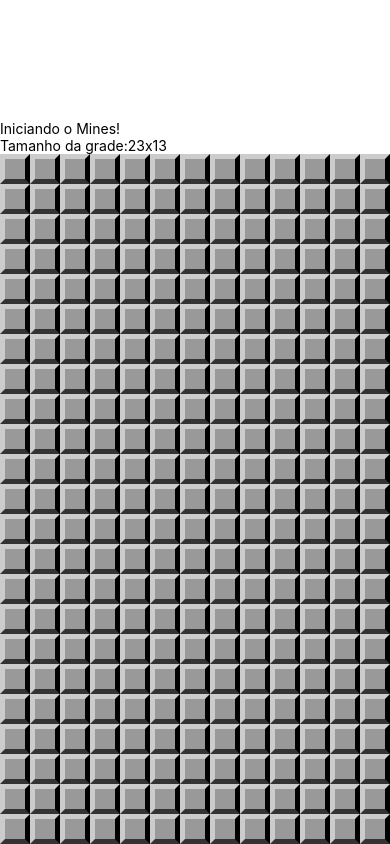
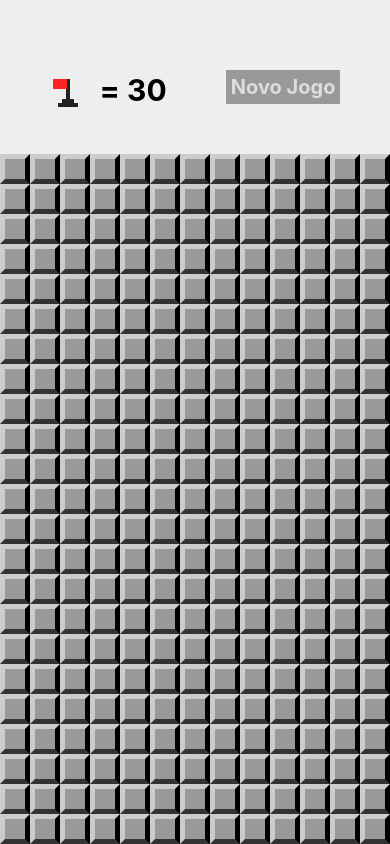
Before and after one commit to Danlei27/React-native-Campo-minado, a React Native app: screen / in a window 390 px wide. Built offline with nearby package versions, Linux system fonts and the light colour scheme.

Commit message:
componente Header, modal

```diff
--- a/App.js
+++ b/App.js
@@ -2,6 +2,8 @@
 import { StyleSheet,View, Text, Alert } from 'react-native';
 import params from './src/params'
 import MineField from './src/components/MineField'
+import Header from './src/components/Header'
+import LevelSelection from './src/screens/LevelSelection'
 import {
   createMinedBoard,
   cloneBoard,
@@ -9,7 +11,8 @@
   hadExplosion,
   wonGame,
   showMines,
-  invertFlag
+  invertFlag,
+  flagsUsed
  } from './src/components/functions'
 
 export default class App extends Component {
@@ -31,7 +34,8 @@
     return{
       board: createMinedBoard(rows, cols, this.minesAmount()),
       won: false,
-      lost: false
+      lost: false,
+      showLevelSelection: false,
     }
   }
 
@@ -64,14 +68,21 @@
 
     this.setState({ board, won})
   }
+
+  onLevelSelected = level => {
+    params.difficultLevel = level
+    this.setState(this.createState())
+  }
   render(){
     return(
       <View style={styles.container}>
-        <Text style={styles.welcome}>Iniciando o Mines!</Text>
-        <Text>Tamanho da grade:
-          {params.getRowsAmount()}x{params.getColumnsAmount()}
-        </Text>
-        <View style={styles.board}>
+          <LevelSelection isVisible={this.state.showLevelSelection}
+            onLevelSelected={this.onLevelSelected}
+            onCancel={() => this.setState({ showLevelSelection: false})}/>
+          <Header flagsLeft={this.minesAmount() - flagsUsed(this.state.board)}
+            onNewGame={() => this.setState(this.createState())}
+            onFlagPress={() => this.setState({ showLevelSelection: true})}/>
+          <View style={styles.board}>
           <MineField board={this.state.board}
             onOpenField={this.onOpenField}
             onSelectField={this.onSelectField}/>
--- /dev/null
+++ b/src/components/Header.js
@@ -0,0 +1,56 @@
+import React from 'react'
+import {View, Text, StyleSheet, TouchableOpacity } from 'react-native'
+import Flag from './Flag'
+
+export default props => {
+    return (
+        <View style={styles.container}>
+            <View style={styles.flagContainer}>
+                <TouchableOpacity onPress={props.onFlagPress}
+                    style={styles.flagButton}>
+                        <Flag bigger/>
+                    </TouchableOpacity>
+                    <Text style={styles.flagsLeft}>= {props.flagsLeft}</Text>
+            </View>
+            <TouchableOpacity style={styles.button}
+                onPress={props.onNewGame}>
+                <Text style={styles.buttonLabel}>Novo Jogo</Text>
+            </TouchableOpacity>
+        </View>
+    )
+}
+
+
+const styles = StyleSheet.create({
+  container: {
+      flex: 1,
+      flexDirection: 'row',
+      backgroundColor: '#EEE',
+      alignItems: 'center',
+      justifyContent: 'space-around',
+      paddingTop: 20,
+      paddingHorizontal: 20,
+  },
+  flagContainer: {
+      flexDirection: 'row',
+  },
+  flagButton: {
+      marginTop: 10,
+      minWidth: 30
+  },
+  flagsLeft: {
+    fontSize: 30,
+    fontWeight: 'bold',
+    paddingTop: 5,
+    marginLeft: 20
+  },
+  button: {
+      backgroundColor: '#999',
+      padding: 5,
+  },
+  buttonLabel: {
+      fontSize: 20,
+      color: '#DDD',
+      fontWeight: 'bold'
+  }
+})
--- a/src/components/functions.js
+++ b/src/components/functions.js
@@ -95,6 +95,8 @@
     const field = board[row][column]
     field.flagged = !field.flagged
 }
+const flagsUsed = board => fields(board)
+    .filter(field => field.flagged).length
 
 export {
     createMinedBoard,
@@ -102,5 +104,7 @@
     openField,
     hadExplosion,
     wonGame,
-    showMines
+    showMines,
+    invertFlag,
+    flagsUsed
  }
--- /dev/null
+++ b/src/screens/LevelSelection.js
@@ -0,0 +1,74 @@
+import React from 'react'
+import {
+    View,
+    StyleSheet,
+    Text,
+    TouchableOpacity,
+    Modal
+} from 'react-native'
+
+export default props => {
+    return(
+        <Modal onRequestClose={props.onCancel}
+            visible={props.isVisible} animationType='slide'
+            transparent={true}>
+            <View style={styles.frame}>
+                <View style={styles.container}>
+                    <Text style={styles.title}>Selecione o Nível</Text>
+                    <TouchableOpacity
+                        style={[styles.button, styles.bgEasy]}
+                        onPress={() => props.onLevelSelected(0.1)}>
+                        <Text style={styles.buttonLabel}>Fácil</Text>
+                    </TouchableOpacity>
+                    <TouchableOpacity
+                        style={[styles.button, styles.bgNormal]}
+                        onPress={() => props.onLevelSelected(0.2)}>
+                        <Text style={styles.buttonLabel}>Intermediário</Text>
+                    </TouchableOpacity>
+                    <TouchableOpacity
+                        style={[styles.button, styles.bgHard]}
+                        onPress={() => props.onLevelSelected(0.3)}>
+                        <Text style={styles.buttonLabel}>Dificíl</Text>
+                    </TouchableOpacity>
+                </View>
+            </View>
+            </Modal>
+    )
+}
+
+const styles = StyleSheet.create({
+    frame: {
+        flex: 1,
+        alignItems: 'center',
+        justifyContent: 'center',
+        backgroundColor: 'rgba(0,0,0,0.6)'
+    },
+    container: {
+        backgroundColor: '#EEE',
+        alignItems: 'center',
+        justifyContent: 'center',
+        padding: 15,
+    },
+    title: {
+        fontSize: 30,
+        fontWeight: 'bold',
+    },
+    button: {
+        marginTop:10,
+        padding: 5,
+    },
+    buttonLabel: {
+        fontSize: 20,
+        fontWeight: 'bold',
+        color: '#EEE'
+    },
+    bgEasy: {
+        backgroundColor:'#49b65d'
+    },
+    bgNormal: {
+        backgroundColor:'#2765f7'
+    },
+    bgHard: {
+        backgroundColor:'#f26337'
+    },
+})
```
